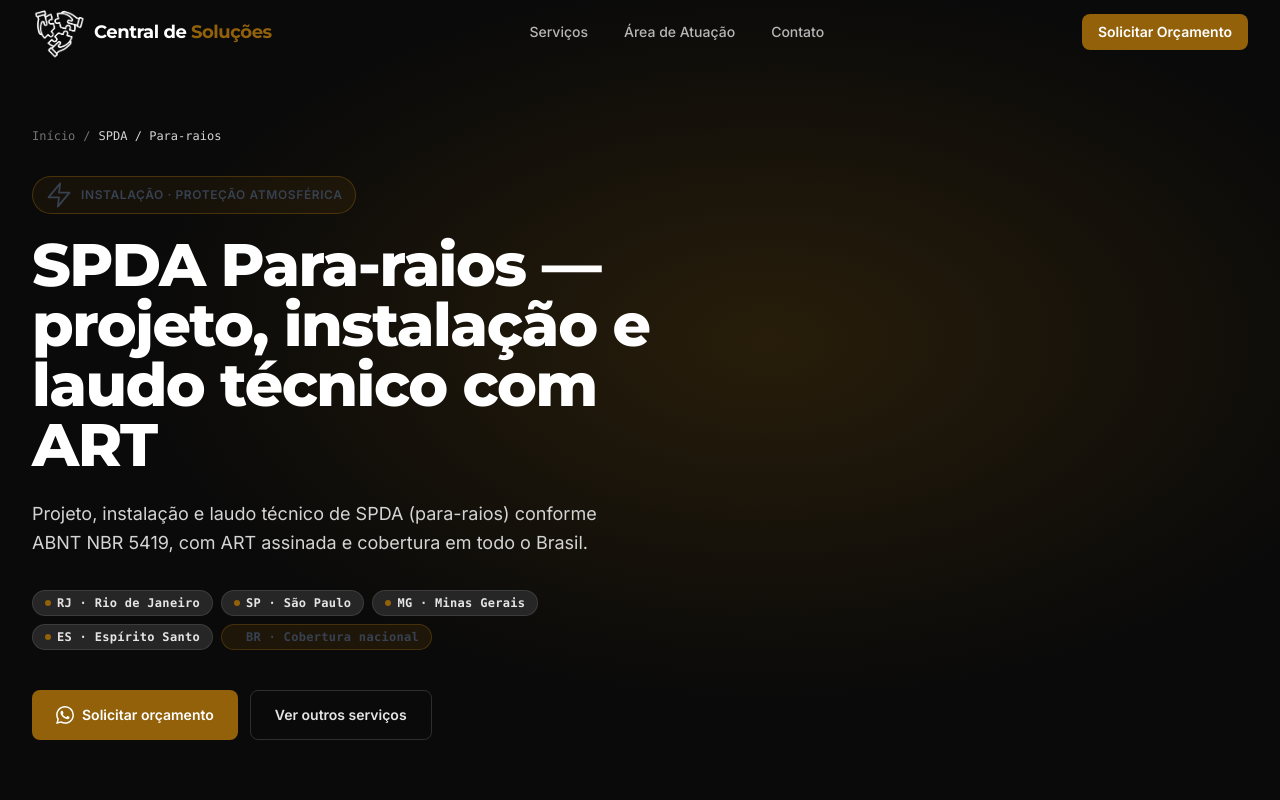
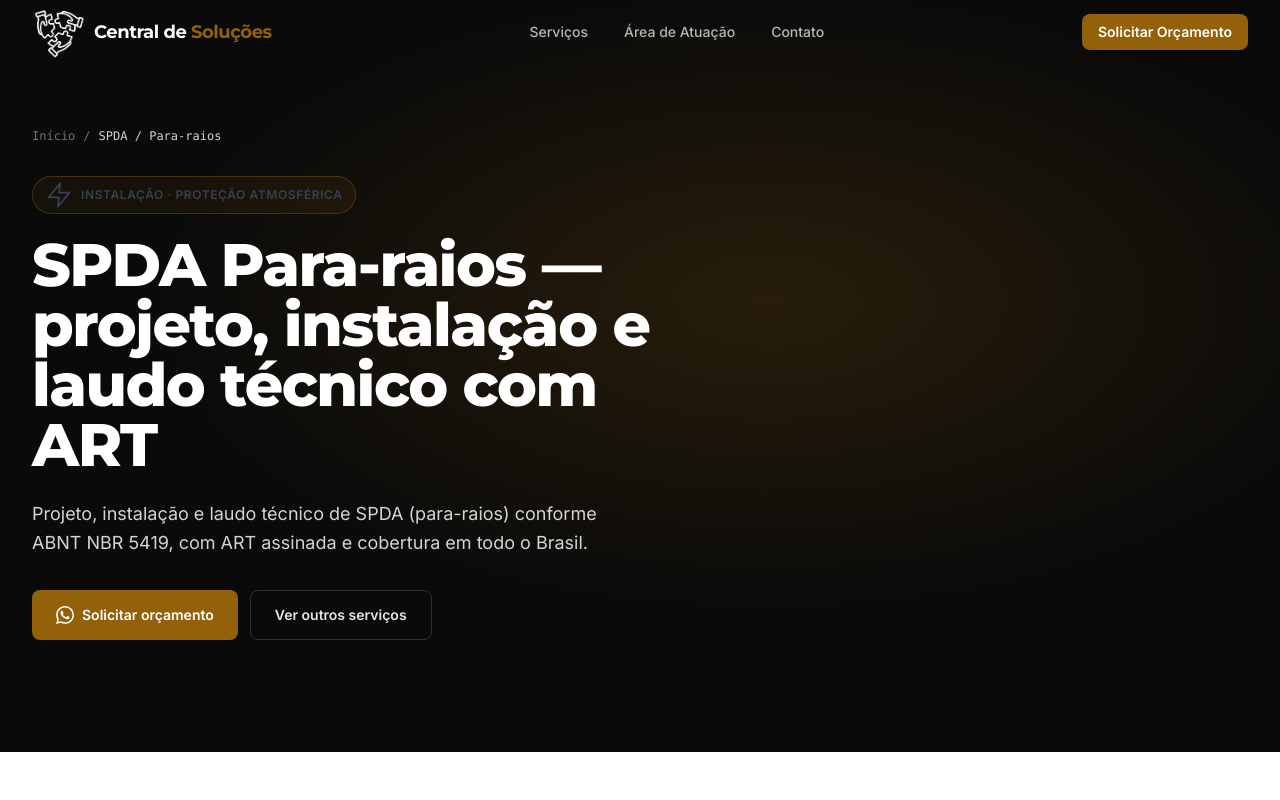
Before and after one commit to BarcelosMoises/Landing-Page-Central, a Next.js app: page /spda-para-raios in a window 1280 px wide. Shown: the top 800 px of the page. Built offline with nearby package versions, Linux system fonts and the light colour scheme.

Commit message:
refactor: remove all state pill badges from hero sections in service subpages

```diff
--- a/app/avcb-corpo-de-bombeiros/page.tsx
+++ b/app/avcb-corpo-de-bombeiros/page.tsx
@@ -152,19 +152,6 @@ const whatsappUrl = getWhatsAppUrl(
 
 // ─── Componentes internos ────────────────────────────────────────────────────────────────
 
-function BadgeEstado({ sigla, nome }: { sigla: string; nome: string }) {
-  return (
-    <span className="inline-flex items-center gap-1.5 px-3 py-1 rounded-full bg-neutral-800 border border-white/10 text-xs font-semibold text-neutral-200 font-mono tracking-wide">
-      <span
-        className="w-1.5 h-1.5 rounded-full"
-        style={{ backgroundColor: "var(--color-service-accent)" }}
-        aria-hidden="true"
-      />
-      {sigla} · {nome}
-    </span>
-  );
-}
-
 function IconeShield() {
   return (
     <svg width="28" height="28" viewBox="0 0 24 24" fill="none" stroke="currentColor" strokeWidth="1.5" strokeLinecap="round" strokeLinejoin="round" aria-hidden="true">
@@ -280,12 +267,6 @@ export default function PageAVCB() {
                 <p className="text-neutral-300 text-lg leading-relaxed mb-8 max-w-xl">
                   {avcb.descricao}
                 </p>
-
-                <div className="flex flex-wrap gap-2 mb-10" aria-label="Estados atendidos">
-                  {estadosAVCB.map((e) => (
-                    <BadgeEstado key={e.sigla} sigla={e.sigla} nome={e.nome} />
-                  ))}
-                </div>
 
                 <div className="flex flex-col sm:flex-row gap-3">
                   <a
--- a/app/laudos-tecnicos/page.tsx
+++ b/app/laudos-tecnicos/page.tsx
@@ -141,19 +141,6 @@ const whatsappUrl = getWhatsAppUrl(
 
 // ─── Componentes internos ────────────────────────────────────────────────────────────────
 
-function BadgeEstado({ sigla, nome }: { sigla: string; nome: string }) {
-  return (
-    <span className="inline-flex items-center gap-1.5 px-3 py-1 rounded-full bg-neutral-800 border border-white/10 text-xs font-semibold text-neutral-200 font-mono tracking-wide">
-      <span
-        className="w-1.5 h-1.5 rounded-full"
-        style={{ backgroundColor: "var(--color-service-accent)" }}
-        aria-hidden="true"
-      />
-      {sigla} · {nome}
-    </span>
-  );
-}
-
 function IconeFileText() {
   return (
     <svg width="28" height="28" viewBox="0 0 24 24" fill="none" stroke="currentColor" strokeWidth="1.5" strokeLinecap="round" strokeLinejoin="round" aria-hidden="true">
@@ -242,12 +229,6 @@ export default function PageLaudosTecnicos() {
                 <p className="text-neutral-300 text-lg leading-relaxed mb-8 max-w-xl">
                   {laudos.descricao}
                 </p>
-
-                <div className="flex flex-wrap gap-2 mb-10" aria-label="Estados atendidos">
-                  {estadosLaudos.map((e) => (
-                    <BadgeEstado key={e.sigla} sigla={e.sigla} nome={e.nome} />
-                  ))}
-                </div>
 
                 <div className="flex flex-col sm:flex-row gap-3">
                   <a
--- a/app/licenciamento-ambiental/page.tsx
+++ b/app/licenciamento-ambiental/page.tsx
@@ -11,7 +11,6 @@ import { CrosshairDecor } from "@/components/CrosshairDecor";
 import {
   servicos,
   contato,
-  estadosAtuacao,
   getWhatsAppUrl,
 } from "@/data/servicos";
 
@@ -142,27 +141,11 @@ const faqJsonLd = {
 // ─── Dados locais ─────────────────────────────────────────────────────────────────
 
 const ambiental = servicos.find((s) => s.id === "licenciamento-ambiental")!;
-const estadosAmbiental = estadosAtuacao.filter((e) =>
-  ambiental.estados.includes(e.sigla)
-);
 const whatsappUrl = getWhatsAppUrl(
   "Olá! Tenho interesse no serviço de Licenciamento Ambiental. Pode me passar mais informações?"
 );
 
 // ─── Componentes internos ────────────────────────────────────────────────────────────────
-
-function BadgeEstado({ sigla, nome }: { sigla: string; nome: string }) {
-  return (
-    <span className="inline-flex items-center gap-1.5 px-3 py-1 rounded-full bg-neutral-800 border border-white/10 text-xs font-semibold text-neutral-200 font-mono tracking-wide">
-      <span
-        className="w-1.5 h-1.5 rounded-full"
-        style={{ backgroundColor: "var(--color-service-accent)" }}
-        aria-hidden="true"
-      />
-      {sigla} · {nome}
-    </span>
-  );
-}
 
 function IconeLeaf() {
   return (
@@ -278,12 +261,6 @@ export default function PageLicenciamentoAmbiental() {
                 <p className="text-neutral-300 text-lg leading-relaxed mb-8 max-w-xl">
                   {ambiental.descricao}
                 </p>
-
-                <div className="flex flex-wrap gap-2 mb-10" aria-label="Estados atendidos">
-                  {estadosAmbiental.map((e) => (
-                    <BadgeEstado key={e.sigla} sigla={e.sigla} nome={e.nome} />
-                  ))}
-                </div>
 
                 <div className="flex flex-col sm:flex-row gap-3">
                   <a
--- a/app/projetos/page.tsx
+++ b/app/projetos/page.tsx
@@ -243,22 +243,6 @@ export default function PageProjetosTecnicos() {
                   {projetos.descricao}
                 </p>
 
-                <div className="flex flex-wrap gap-2 mb-10" aria-label="Estados atendidos">
-                  {["RJ", "SP", "MG", "ES"].map((sigla) => (
-                    <span
-                      key={sigla}
-                      className="inline-flex items-center gap-1.5 px-3 py-1 rounded-full bg-neutral-800 border border-white/10 text-xs font-semibold text-neutral-200 font-mono tracking-wide"
-                    >
-                      <span
-                        className="w-1.5 h-1.5 rounded-full"
-                        style={{ backgroundColor: "var(--color-service-accent-light)" }}
-                        aria-hidden="true"
-                      />
-                      {sigla}
-                    </span>
-                  ))}
-                </div>
-
                 <div className="flex flex-col sm:flex-row gap-3">
                   <a
                     href={whatsappUrl}
--- a/app/regularizacao-prefeitura/page.tsx
+++ b/app/regularizacao-prefeitura/page.tsx
@@ -12,7 +12,6 @@ import { CrosshairDecor } from "@/components/CrosshairDecor";
 import {
   servicos,
   contato,
-  estadosAtuacao,
   getWhatsAppUrl,
 } from "@/data/servicos";
 
@@ -137,27 +136,11 @@ const faqJsonLd = {
 // ─── Dados locais ─────────────────────────────────────────────────
 
 const prefeitura = servicos.find((s) => s.id === "regularizacao-prefeitura")!;
-const estadosPrefeitura = estadosAtuacao.filter((e) =>
-  prefeitura.estados.includes(e.sigla)
-);
 const whatsappUrl = getWhatsAppUrl(
   "Olá! Tenho interesse no serviço de Regularização junto à Prefeitura. Pode me passar mais informações?"
 );
 
 // ─── Componentes internos ───────────────────────────────────────────
-
-function BadgeEstado({ sigla, nome }: { sigla: string; nome: string }) {
-  return (
-    <span className="inline-flex items-center gap-1.5 px-3 py-1 rounded-full bg-neutral-800 border border-white/10 text-xs font-semibold text-neutral-200 font-mono tracking-wide">
-      <span
-        className="w-1.5 h-1.5 rounded-full"
-        style={{ backgroundColor: "var(--color-service-accent)" }}
-        aria-hidden="true"
-      />
-      {sigla} · {nome}
-    </span>
-  );
-}
 
 function IconeBuilding() {
   return (
@@ -346,15 +329,6 @@ export default function PageRegularizacaoPrefeitura() {
                 <p className="text-neutral-300 text-lg leading-relaxed mb-8 max-w-xl">
                   {prefeitura.descricao}
                 </p>
-
-                <div
-                  className="flex flex-wrap gap-2 mb-10"
-                  aria-label="Estados atendidos"
-                >
-                  {estadosPrefeitura.map((e) => (
-                    <BadgeEstado key={e.sigla} sigla={e.sigla} nome={e.nome} />
-                  ))}
-                </div>
 
                 <div className="flex flex-col sm:flex-row gap-3">
                   <a
--- a/app/spda-para-raios/page.tsx
+++ b/app/spda-para-raios/page.tsx
@@ -10,7 +10,6 @@ import { FaqItem } from "@/components/FaqItem";
 import {
   servicos,
   contato,
-  estadosAtuacao,
   getWhatsAppUrl,
 } from "@/data/servicos";
 
@@ -129,47 +128,11 @@ const faqJsonLd = {
 // ─── Dados locais ─────────────────────────────────────────────────────────────────
 
 const spda = servicos.find((s) => s.id === "spda")!;
-const estadosSPDA = estadosAtuacao.filter((e) =>
-  ["RJ", "SP", "MG", "ES"].includes(e.sigla)
-);
 const whatsappUrl = getWhatsAppUrl(
   "Olá! Tenho interesse no serviço de SPDA / Para-raios. Pode me passar mais informações?"
 );
 
 // ─── Componentes internos ────────────────────────────────────────────────────────────────
-
-function BadgeEstado({ sigla, nome }: { sigla: string; nome: string }) {
-  return (
-    <span className="inline-flex items-center gap-1.5 px-3 py-1 rounded-full bg-neutral-800 border border-white/10 text-xs font-semibold text-neutral-200 font-mono tracking-wide">
-      <span
-        className="w-1.5 h-1.5 rounded-full"
-        style={{ backgroundColor: "var(--color-service-accent)" }}
-        aria-hidden="true"
-      />
-      {sigla} · {nome}
-    </span>
-  );
-}
-
-function BadgeNacional() {
-  return (
-    <span
-      className="inline-flex items-center gap-1.5 px-3 py-1 rounded-full border text-xs font-semibold font-mono tracking-wide"
-      style={{
-        backgroundColor: "color-mix(in srgb, var(--color-service-accent) 15%, transparent)",
-        borderColor: "color-mix(in srgb, var(--color-service-accent) 35%, transparent)",
-        color: "var(--color-service-accent-light)",
-      }}
-    >
-      <span
-        className="w-1.5 h-1.5 rounded-full"
-        style={{ backgroundColor: "var(--color-service-accent-light)" }}
-        aria-hidden="true"
-      />
-      BR · Cobertura nacional
-    </span>
-  );
-}
 
 function IconeZap() {
   return (
@@ -263,13 +226,6 @@ export default function PageSPDA() {
                 <p className="text-neutral-300 text-lg leading-relaxed mb-8 max-w-xl">
                   {spda.descricao}
                 </p>
-
-                <div className="flex flex-wrap gap-2 mb-10" aria-label="Estados atendidos e cobertura">
-                  {estadosSPDA.map((e) => (
-                    <BadgeEstado key={e.sigla} sigla={e.sigla} nome={e.nome} />
-                  ))}
-                  <BadgeNacional />
-                </div>
 
                 <div className="flex flex-col sm:flex-row gap-3">
                   <a
```
Also changed, not shown: app/vigilancia-sanitaria/page.tsx (+0 -23 lines).
